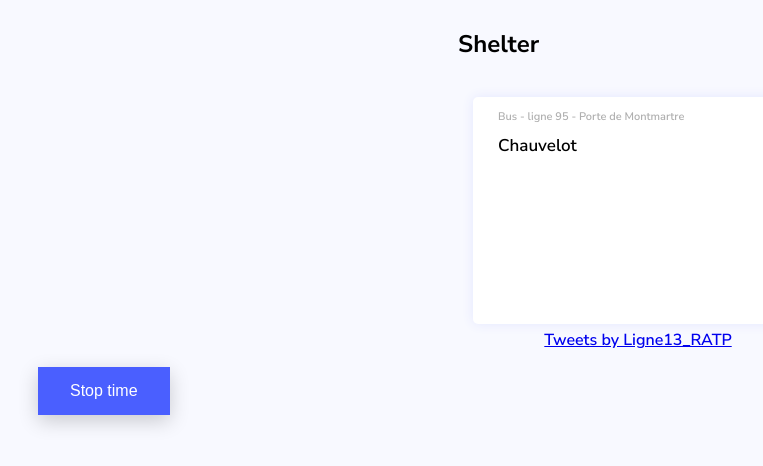
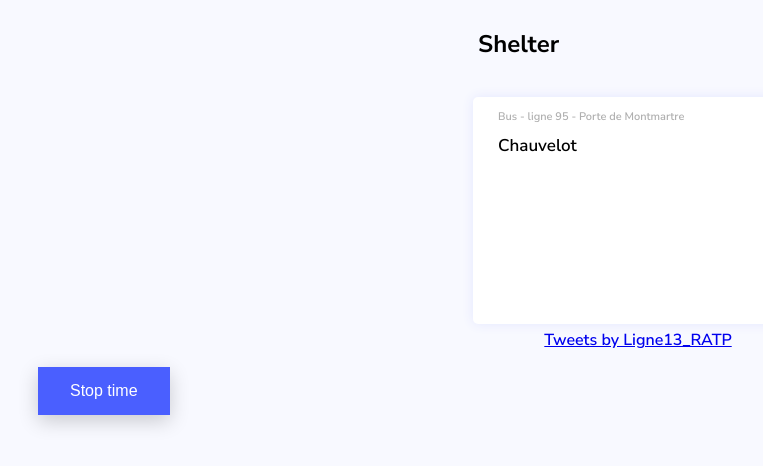
Before and after one commit to charlespv/bus-station, a plain HTML site: page index.html in a window 1280 px wide. Shown: the whole page, without its empty margins (2-765 px from the left). Drawn offline with nearby package versions, Linux system fonts and the light colour scheme; no server answers.

Commit message:
change size of nav

```diff
--- a/styles.css
+++ b/styles.css
@@ -79,15 +79,12 @@ p{
     padding: 1rem 1rem;
 }
 
+/* Card */
+
 nav {
     display: flex;
     justify-content: space-between;
-}
-
-/* Card */
-
-nav {
-    width: 360px;
+    width: 320px;
 }
 
 .content-card{
```
